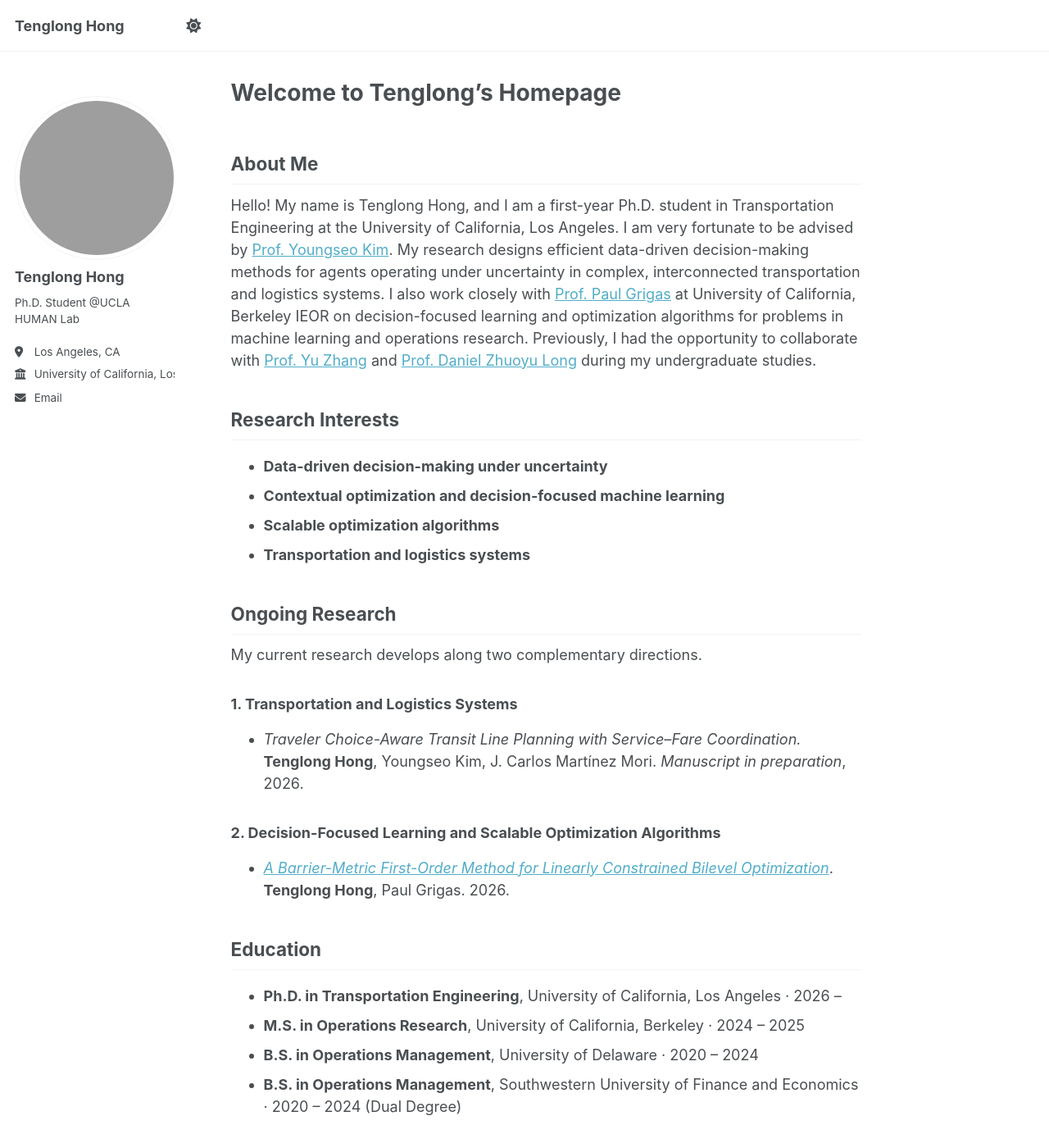
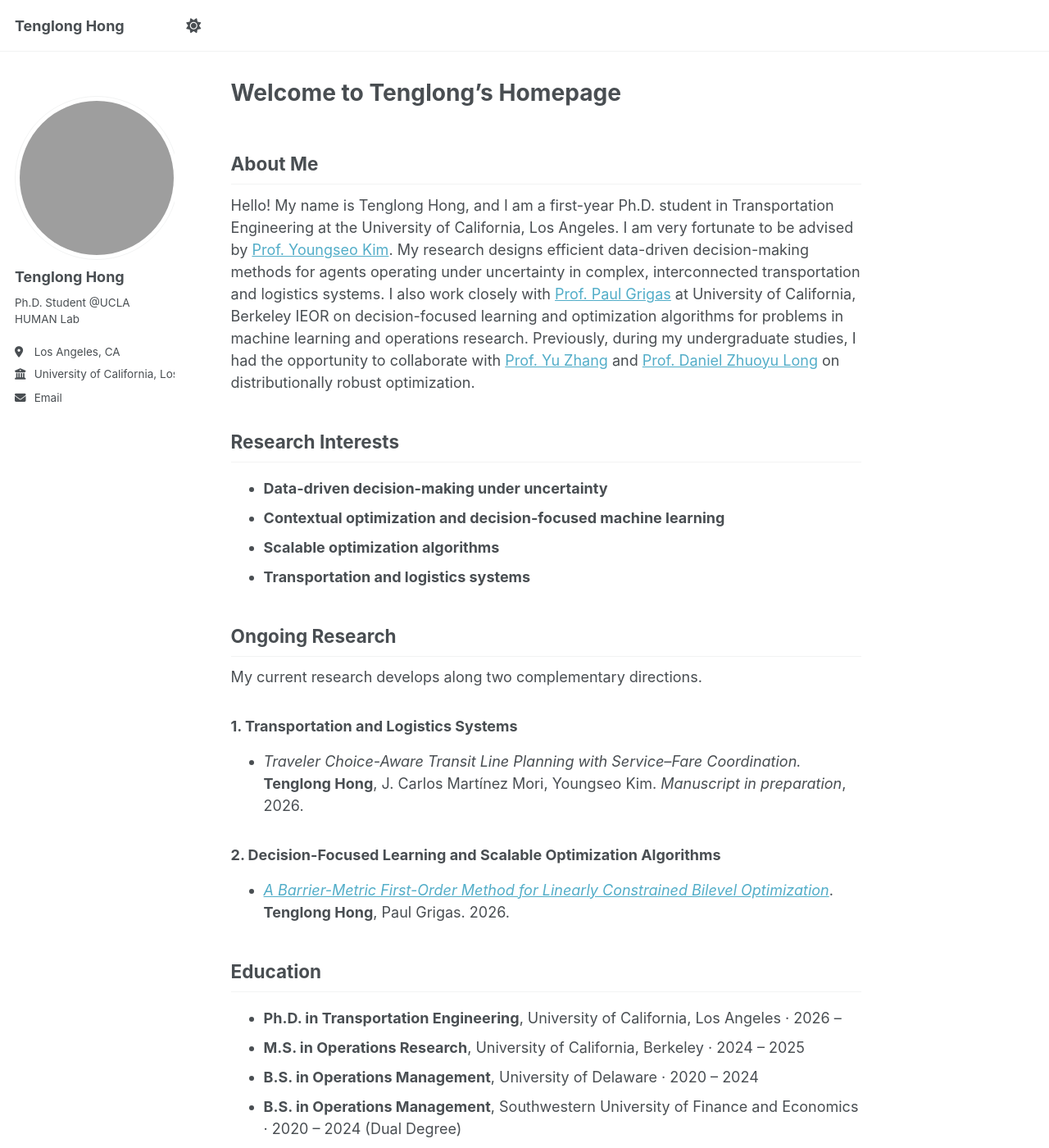
Before and after one commit to Tenglonghong/Tenglonghong.github.io, a Jekyll site: the page built from _pages/about.md, in a window 1280 px wide and 1400 px high. Shown: the whole window at 82% size. Built offline with Jekyll 4.4.1, drawn with Linux system fonts in a browser that asks for light colours; a script that is not in the unit is left out.

Commit message:
Mention DRO research focus for past undergraduate collaborations
Note distributionally robust optimization as the topic worked on with Prof. Yu Zhang and Prof. Daniel Zhuoyu Long, and reorder the time phrase for smoother reading.

Co-authored-by: Cursor <cursoragent@cursor.com>

```diff
--- a/_pages/about.md
+++ b/_pages/about.md
@@ -10,7 +10,7 @@ redirect_from:
 
 ## About Me
 
-Hello! My name is Tenglong Hong, and I am a first-year Ph.D. student in Transportation Engineering at the University of California, Los Angeles. I am very fortunate to be advised by [Prof. Youngseo Kim](https://sites.google.com/cornell.edu/youngseokim/home). My research designs efficient data-driven decision-making methods for agents operating under uncertainty in complex, interconnected transportation and logistics systems. I also work closely with [Prof. Paul Grigas](https://grigas.ieor.berkeley.edu) at University of California, Berkeley IEOR on decision-focused learning and optimization algorithms for problems in machine learning and operations research. Previously, I had the opportunity to collaborate with [Prof. Yu Zhang](https://gs.swufe.edu.cn/info/1123/20521.htm) and [Prof. Daniel Zhuoyu Long](https://www.se.cuhk.edu.hk/people/academic-staff/prof-long-zhuoyu-daniel/) during my undergraduate studies.
+Hello! My name is Tenglong Hong, and I am a first-year Ph.D. student in Transportation Engineering at the University of California, Los Angeles. I am very fortunate to be advised by [Prof. Youngseo Kim](https://sites.google.com/cornell.edu/youngseokim/home). My research designs efficient data-driven decision-making methods for agents operating under uncertainty in complex, interconnected transportation and logistics systems. I also work closely with [Prof. Paul Grigas](https://grigas.ieor.berkeley.edu) at University of California, Berkeley IEOR on decision-focused learning and optimization algorithms for problems in machine learning and operations research. Previously, during my undergraduate studies, I had the opportunity to collaborate with [Prof. Yu Zhang](https://gs.swufe.edu.cn/info/1123/20521.htm) and [Prof. Daniel Zhuoyu Long](https://www.se.cuhk.edu.hk/people/academic-staff/prof-long-zhuoyu-daniel/) on distributionally robust optimization.
 
 
 ## Research Interests
@@ -27,7 +27,7 @@ My current research develops along two complementary directions.
 
 ### 1. Transportation and Logistics Systems
 
-- *Traveler Choice-Aware Transit Line Planning with Service–Fare Coordination.* **Tenglong Hong**, Youngseo Kim, J. Carlos Martínez Mori. *Manuscript in preparation*, 2026.
+- *Traveler Choice-Aware Transit Line Planning with Service–Fare Coordination.* **Tenglong Hong**, J. Carlos Martínez Mori, Youngseo Kim. *Manuscript in preparation*, 2026.
 
 ### 2. Decision-Focused Learning and Scalable Optimization Algorithms
 
```
